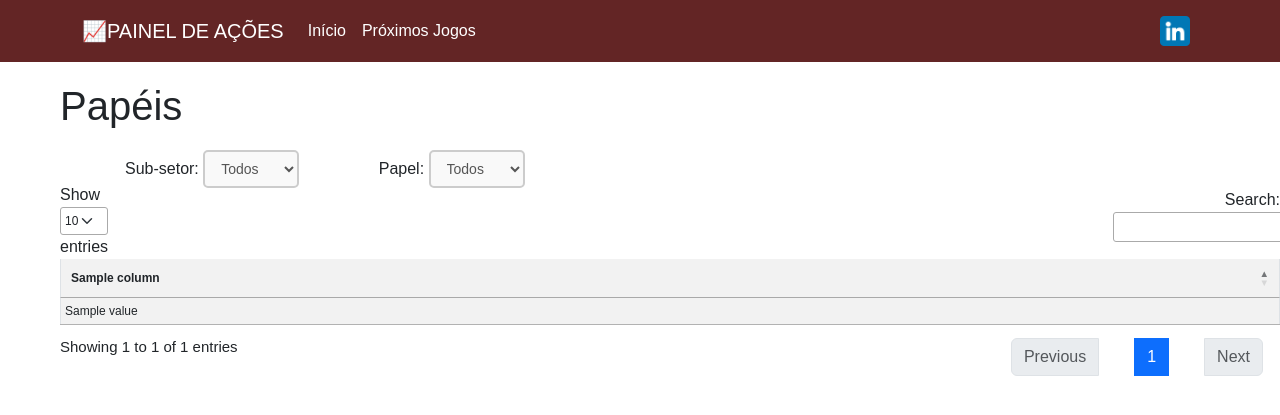
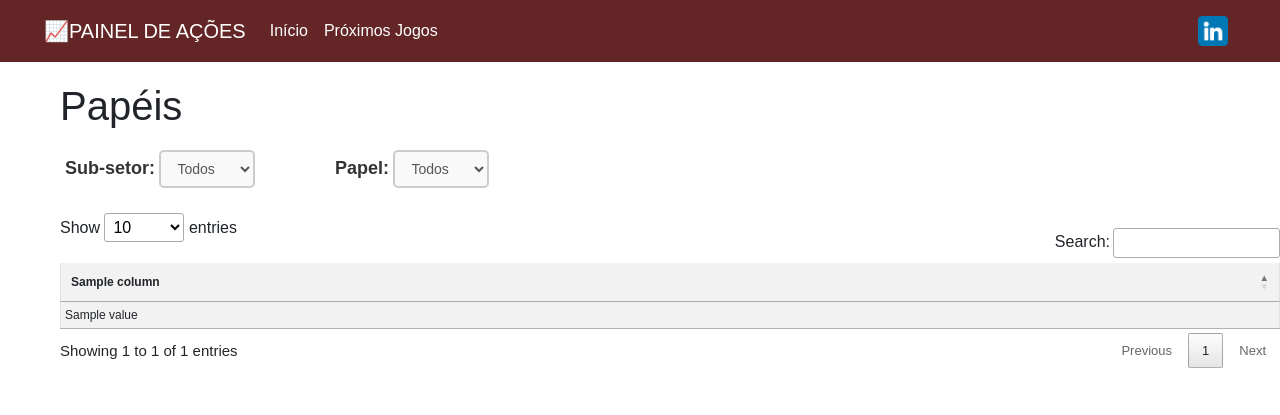
Before and after one commit to alanhassan/stocks_panel, a Flask app: template stocks_project/templates/stocks.html in a window 1280 px wide. Shown: the top 415 px of the page. Run offline with Flask 3, Linux system fonts and the light colour scheme; the template is opened without the code that fills it: most values are stand-ins (such as "Sample title", 1, 10 or a date in 2020); parts of the project's set-up code (start-up, migrations or seed data) failed here and were passed over; some libraries are stand-ins or nearby versions.

Commit message:
atualizando

```diff
--- a/stocks_project/static/main.css
+++ b/stocks_project/static/main.css
@@ -31,6 +31,49 @@ html, body {
     color: #555;
 }
 
+.filter-select,
+.filter-button {
+    font-size: 14px;
+    padding: 8px 12px;
+    border: 2px solid #ccc;
+    border-radius: 5px;
+    background-color: #f9f9f9;
+    color: #555;
+}
+
 #next_games th {
   background-color: #f2f2f2;
 }
+
+.chart-container {
+  justify-content: center; /* Center align the cards horizontally */
+  gap: 0px; /* Add 20px gap between the cards */
+  width: 90.7%;
+  height: 250px;
+}
+
+
+.container {
+  max-width: 95vw;
+}
+
+.filter-label {
+  font-size: 18px;
+  font-weight: bold;
+  color: #333;
+}
+
+.filter-form {
+  display: flex;
+  align-items: center;
+  gap: 10px;
+  margin-left: 60px;
+  margin-top: 10px
+
+}
+
+
+.dataTables_wrapper .dataTables_paginate .paginate_button {
+  padding: 4px 8px; /* Adjust the padding values as needed */
+  font-size: 13px; /* Adjust the font size as needed */
+}
--- a/stocks_project/templates/base.html
+++ b/stocks_project/templates/base.html
@@ -2,7 +2,7 @@
 <html lang="en">
 <head>
     <meta charset="UTF-8">
-    <title>Previsão Ligas</title>
+    <title>Painel de Ações</title>
 
     <link href="https://cdn.jsdelivr.net/npm/bootstrap@5.3.0/dist/css/bootstrap.min.css" rel="stylesheet" integrity="sha384-9ndCyUaIbzAi2FUVXJi0CjmCapSmO7SnpJef0486qhLnuZ2cdeRhO02iuK6FUUVM" crossorigin="anonymous">
     <link rel="stylesheet" type="text/css" href="{{ url_for('static', filename='main.css') }}">
--- a/stocks_project/templates/navbar.html
+++ b/stocks_project/templates/navbar.html
@@ -1,11 +1,9 @@
 <head>
   <style>
-
     .nav-link:hover {
       font-size: 110%;
-      background-color: rgba(255, 255, 255, 0.1) /* You can adjust the percentage as needed */
+      background-color: rgba(255, 255, 255, 0.1);
     }
-
   </style>
 </head>
 
@@ -25,11 +23,11 @@
         </li>
       </ul>
       <ul class="d-flex navbar-nav">
-      <li class="nav-item">
-        <a class="nav-link text-white" href="https://www.linkedin.com/in/alan-hassan-087782107/" target="_blank">
-          <img src="static/imagem/linkedin.png" alt="LinkedIn Profile" width="30" height="30">
-        </a>
-      </li>
+        <li class="nav-item">
+          <a class="nav-link text-white" href="https://www.linkedin.com/in/alan-hassan-087782107/" target="_blank">
+            <img src="static/imagem/linkedin.png" alt="LinkedIn Profile" width="30" height="30">
+          </a>
+        </li>
       </ul>
     </div>
   </div>
--- a/stocks_project/templates/stocks.html
+++ b/stocks_project/templates/stocks.html
@@ -3,6 +3,7 @@
   {% block head %}
 
   <head>
+
 
     <script src="https://code.jquery.com/jquery-3.6.0.min.js"></script>
 
@@ -46,31 +47,6 @@
         text-align: left;
       }
 
-    /* Style for the styled select dropdown */
-    .styled-select {
-      display: inline-block;
-      margin-bottom: 2px;
-      padding: 6px 12px;
-      font-size: 14px;
-      line-height: 1.42857143;
-      color: #555;
-      background-color: #fff;
-      background-image: none;
-      border: 1px solid #ccc;
-      border-radius: 4px;
-      -webkit-box-shadow: inset 0 1px 1px rgba(0,0,0,.075);
-      box-shadow: inset 0 1px 1px rgba(0,0,0,.075);
-      -webkit-transition: border-color ease-in-out .15s,box-shadow ease-in-out .15s;
-      -o-transition: border-color ease-in-out .15s,box-shadow ease-in-out .15s;
-      transition: border-color ease-in-out .15s,box-shadow ease-in-out .15s;
-    }
-
-
-    /* Adjust the font size and padding for the "Show [X] entries" dropdown */
-    div.dataTables_wrapper select {
-      font-size: 12px; /* Adjust the font size as needed */
-      padding: 2px; /* Adjust the padding as needed */
-    }
 
       /* Adjust the font size and styling for the "Showing X to Y of Z entries" info */
       div.dataTables_info {
@@ -86,25 +62,51 @@
       }
 
       /* Adjust spacing between "Show [X] entries" and filter */
+      .dataTables_length {
+        display: flex;
+        align-items: center;
+        margin-top: -5px; /* Adjust the negative margin as needed */
+      }
+
+      .dataTables_length label {
+        white-space: nowrap; /* Prevent line break within the label */
+        margin-right: 10px; /* Adjust the margin as needed */
+      }
+
+      .dataTables_length select {
+        width: 80px; /* Adjust the width as needed */
+      }
+
+      /* Adjust spacing between "Show [X] entries" and filter */
       div.dataTables_length {
-      margin-top: -5px; /* Adjust the negative margin as needed */
+        margin-top: 25px; /* Adjust the negative margin as needed */
       }
 
       /* Position the filter group next to the table header */
       .filter-group {
         margin-top: 20px; /* Adjust the margin as needed */
+        margin-left: -60px;
       }
 
       /* Style for the filter container */
       .filter-container {
         display: inline-block;
-      margin-right: 10px; /* Adjust the margin as needed */
+        margin-right: 10px;
+        ; /* Adjust the margin as needed */
       }
 
       /* Style for the second filter container */
       .second-filter {
         margin-left: 20px; /* Adjust the margin as needed */
       }
+
+      /* Add more space between the filter and the table */
+      #next_games_filter {
+        margin-top: 40px; /* Adjust the margin as needed */
+      }
+
+
+
     </style>
   </head>
 
@@ -162,19 +164,12 @@
 
     </div>
 
-  <!-- Add DataTables JS -->
-  <script type="text/javascript" charset="utf8" src="https://code.jquery.com/jquery-3.5.1.js"></script>
-  <script type="text/javascript" charset="utf8" src="https://cdn.datatables.net/1.10.24/js/jquery.dataTables.min.js"></script>
-  <script type="text/javascript" charset="utf8" src="https://cdn.datatables.net/1.10.24/js/dataTables.bootstrap4.min.js"></script>
-
 
     <script>
       $(document).ready(function() {
         var table = $('#next_games').DataTable({
           "paging": true,
           "searching": true,
-        "ordering": true,
-        "orderCellsTop": true,
           // Add more options as needed
         });
 
```
Also changed, not shown: 1 other file. Lines whose indentation alone changed are shown as unchanged.
